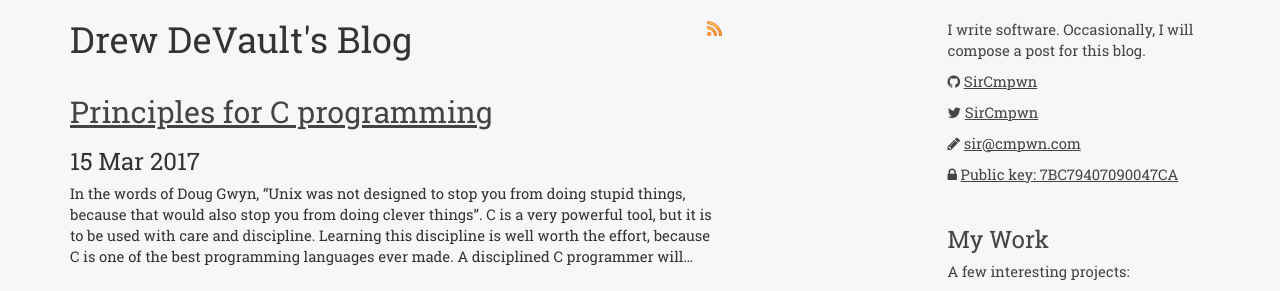
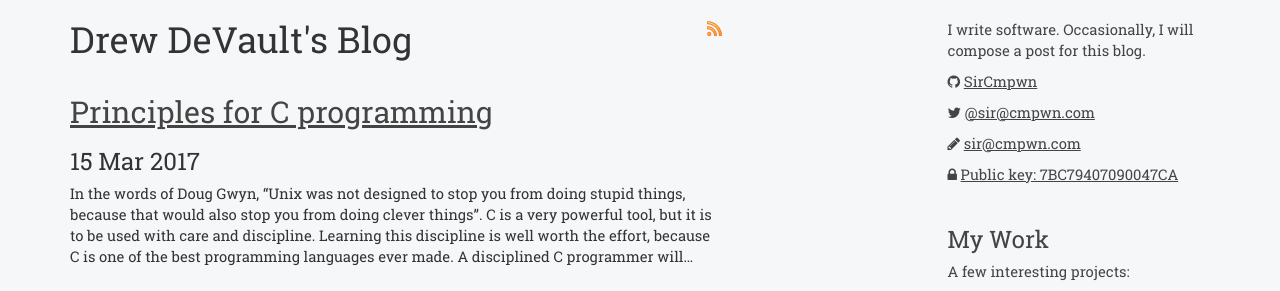
Before and after one commit to stormblog/sircmpwn.github.io, a Jekyll site: the page built from index.html, in a window 1280 px wide. Shown: the top 291 px of the page. Built offline with Jekyll 4.4.1, drawn with Linux system fonts in a browser that asks for light colours.

Commit message:
Moved mastodon to my own server

```diff
--- a/_layouts/page.html
+++ b/_layouts/page.html
@@ -25,7 +25,7 @@ layout: base
         </p>
         <p>
             <i class="fa fa-twitter"></i>
-            <a href="https://mastodon.social/@sircmpwn">SirCmpwn</a>
+            <a href="https://cmpwn.com/@sir@cmpwn.com">@sir@cmpwn.com</a>
         </p>
         <p>
             <i class="fa fa-pencil"></i>
```
